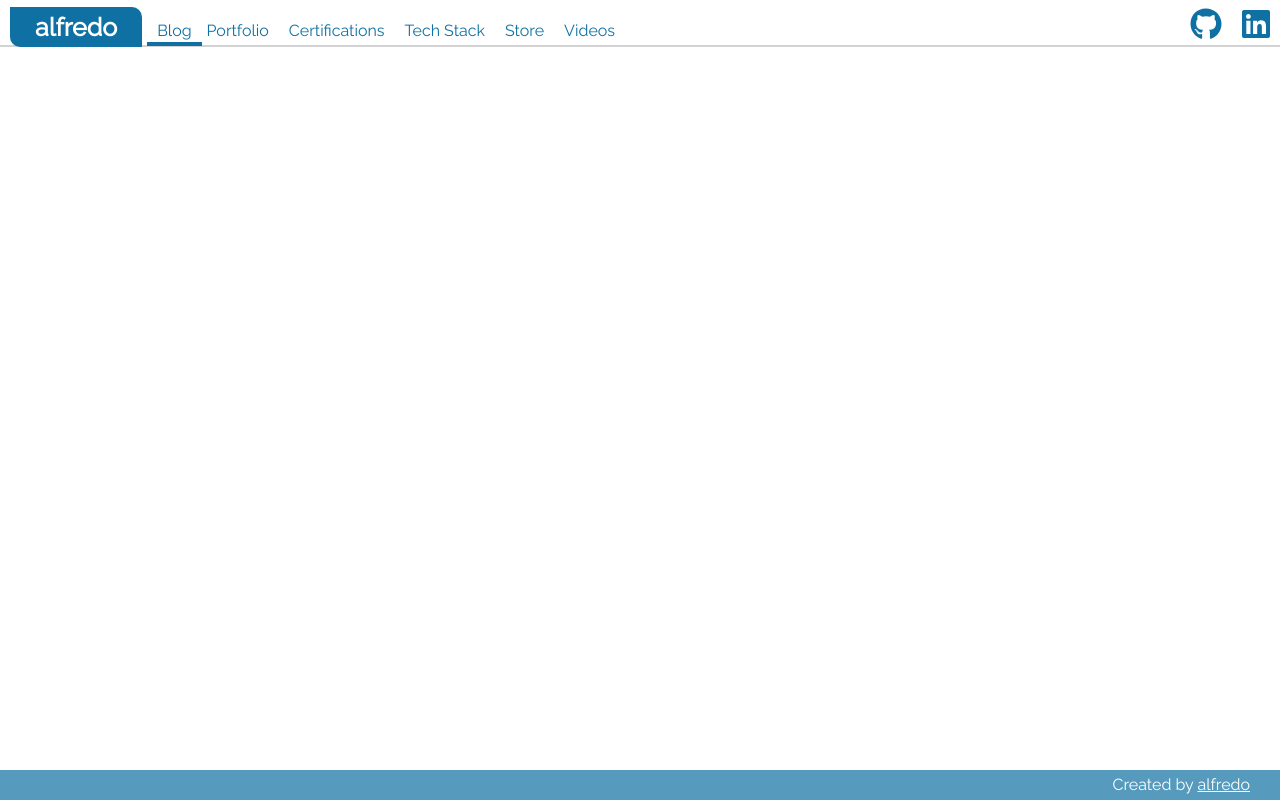
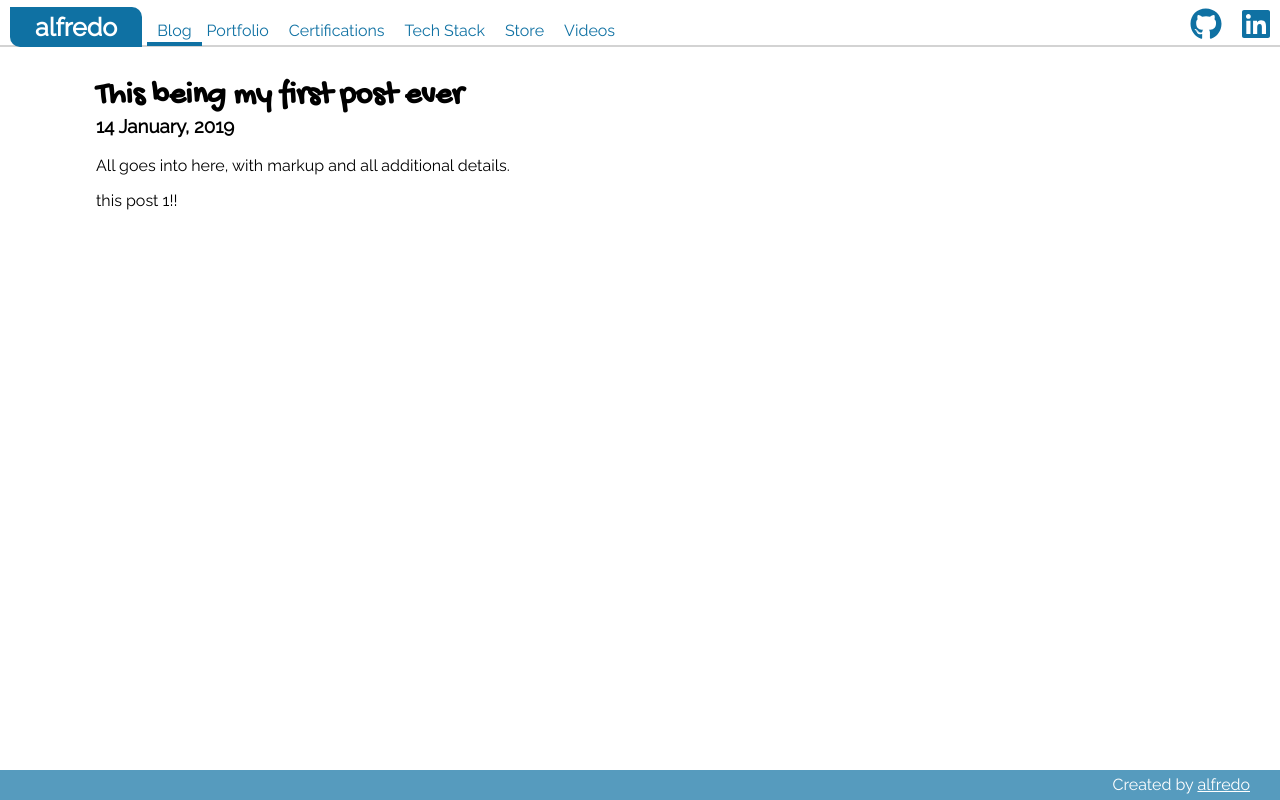
Before and after one commit to jocelo/jocelo.github.io, an Angular app: page /blog/1 in a window 1280 px wide. Built offline with nearby package versions, Linux system fonts and the light colour scheme.

Commit message:
post details

```diff
--- a/src/app/layouts/blog/blog.component.html
+++ b/src/app/layouts/blog/blog.component.html
@@ -5,12 +5,12 @@
     <div *ngFor="let post of posts.latest">
       <div class="post-title">{{post.title}} ( {{post.date}} )</div>
       <div class="post-desc">{{post.abstract}}</div>
-      <a routerLink="/blog/{{post.id}}">read more</a>
+      <a [routerLink]="['/blog',post.id]">read more</a>
     </div>
   </div>
   <div class="high5">
     <h2>Most high 5'ed</h2>
-    <div *ngFor="let post of posts.mostLiked">{{post.title}} ( {{post.likes}} high fives ) <a routerLink="/blog/{{post.id}}">read</a></div>
+    <div *ngFor="let post of posts.mostLiked">{{post.title}} ( {{post.likes}} high fives ) <a [routerLink]="['/blog',post.id]">read</a></div>
   </div>
   <div class="sections">
     <app-section-card *ngFor="let app of byCategory" [post]="app" ></app-section-card>
--- a/src/app/layouts/post/post.component.css
+++ b/src/app/layouts/post/post.component.css
@@ -0,0 +1,15 @@
+@import url('https://fonts.googleapis.com/css?family=Gochi+Hand&display=swap');
+
+.container {
+	width: 85%;
+	margin: auto;
+}
+
+h1 {
+	font-family: 'Gochi Hand', cursive;
+	margin-bottom: 0;
+}
+
+h3 {
+	margin-top: 0;
+}
--- a/src/app/layouts/post/post.component.html
+++ b/src/app/layouts/post/post.component.html
@@ -0,0 +1,8 @@
+<div class="container">
+	<h1>This being my first post ever</h1>
+	<h3>14 January, 2019</h3>
+	<div>
+		<p>All goes into here, with markup and all additional details.</p>
+		<p>this post {{currentID}}!!</p>
+	</div>
+</div>
--- a/src/app/layouts/post/post.component.ts
+++ b/src/app/layouts/post/post.component.ts
@@ -1,4 +1,5 @@
 import { Component, OnInit } from '@angular/core';
+import { Router, ActivatedRoute, ParamMap } from '@angular/router';
 
 @Component({
   selector: 'app-post',
@@ -6,10 +7,15 @@ import { Component, OnInit } from '@angular/core';
   styleUrls: ['./post.component.css']
 })
 export class PostComponent implements OnInit {
+  currentID: string;
 
-  constructor() { }
+  constructor(
+    private route: ActivatedRoute,
+    private router: Router
+  ) { }
 
   ngOnInit() {
+    this.currentID = this.route.snapshot.paramMap.get('id');
   }
 
 }
```
